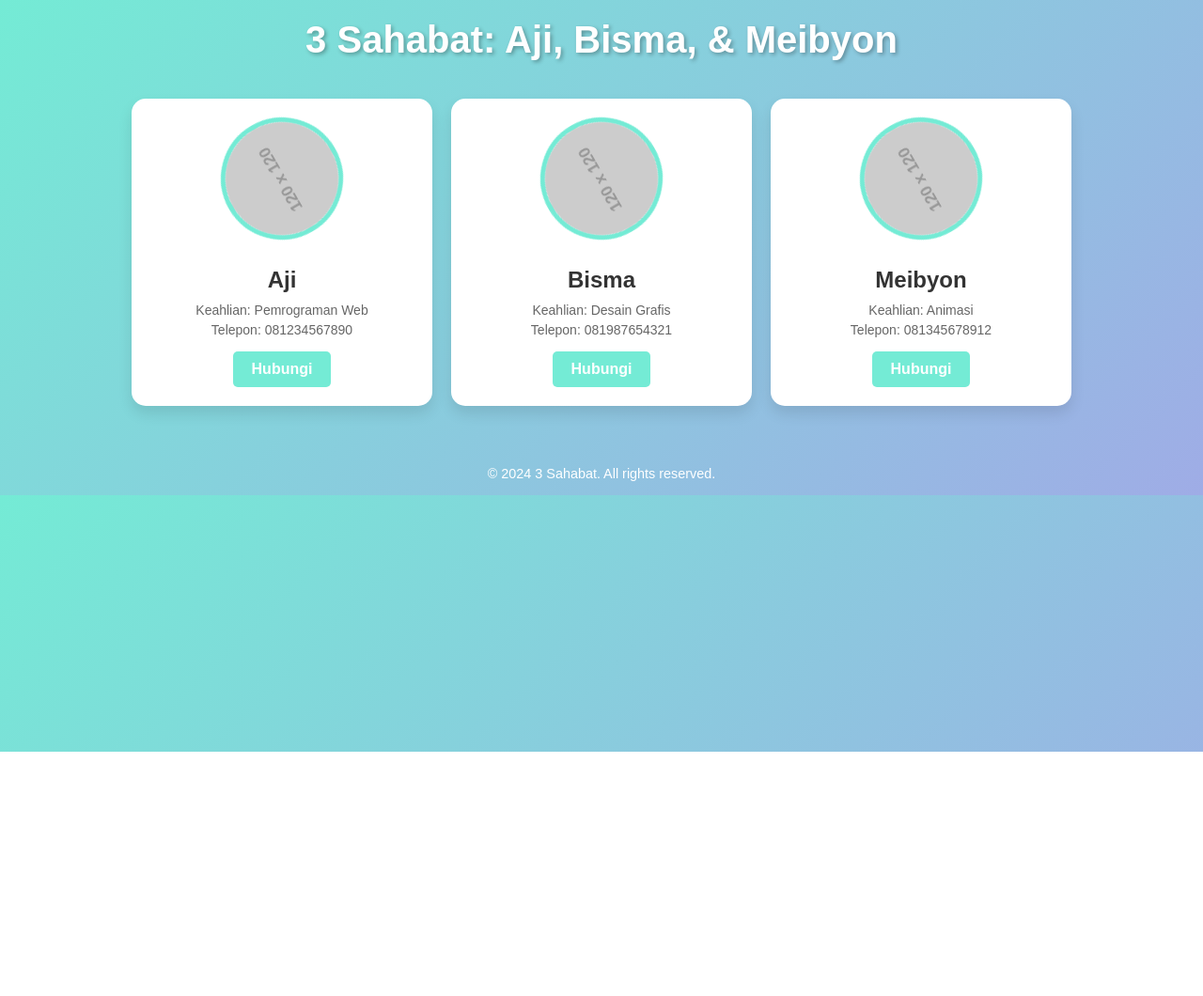
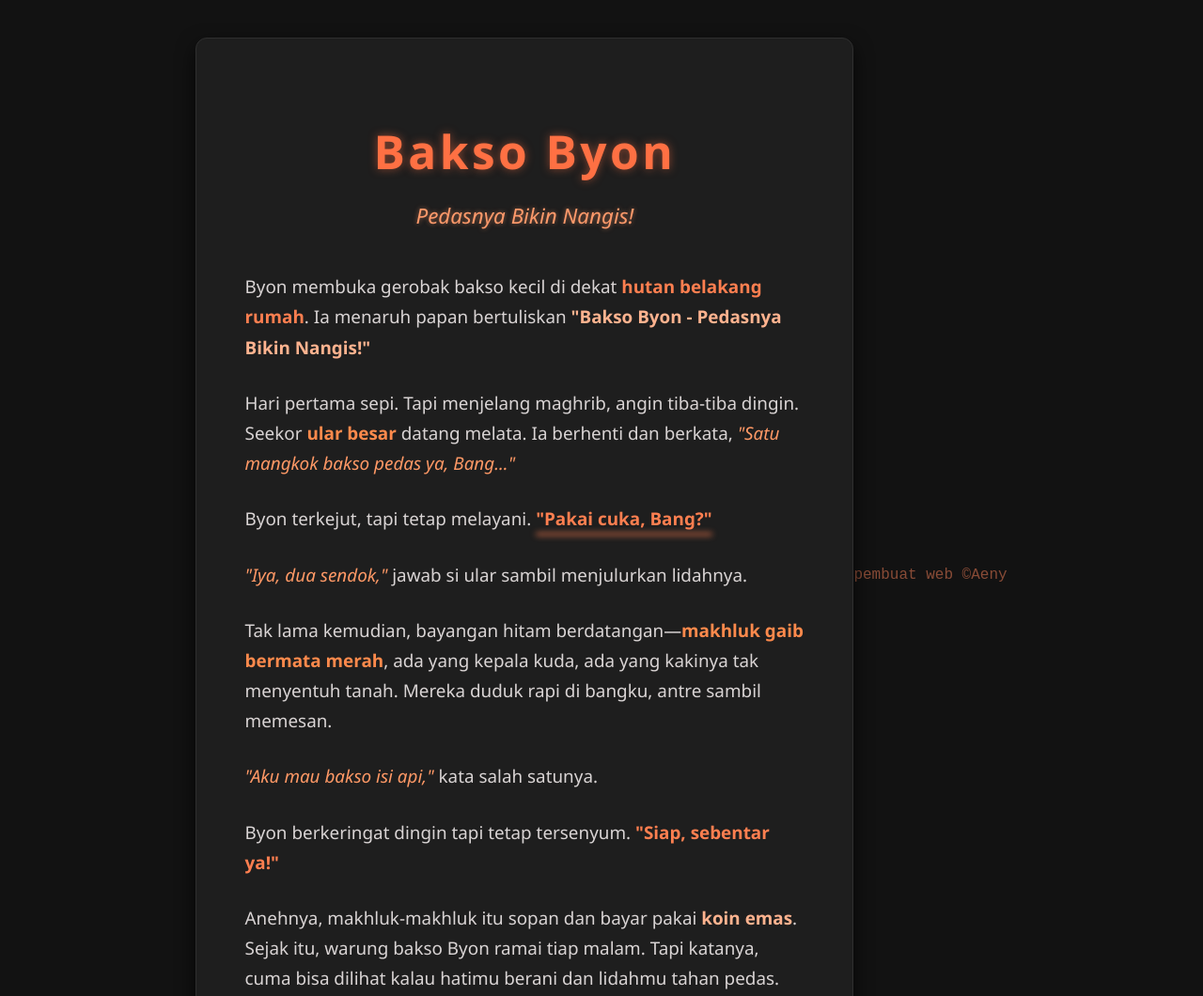
Before and after one commit to Aji12yaku/3Sahabat, a plain HTML site: page index.html in a window 1280 px wide. Shown: the top 1060 px of the page at 94% size. Before the commit the page ends 800 px from the top, so only its background shows below. Drawn offline with Linux system fonts and the light colour scheme; placeholder pictures from the web are drawn by us.

Commit message:
index.html

```diff
--- a/index.html
+++ b/index.html
@@ -1,124 +1,150 @@
 <!DOCTYPE html>
-<html lang="en">
+<html lang="id">
 <head>
-  <meta charset="UTF-8">
-  <meta name="viewport" content="width=device-width, initial-scale=1.0">
-  <title>3 Sahabat</title>
+<meta charset="UTF-8" />
+<meta name="viewport" content="width=device-width, initial-scale=1" />
+<title>Bakso Byon - Cerita Seru</title>
 <style>
+  /* Reset & base */
+  * {
+    box-sizing: border-box;
+  }
   body {
-      font-family: 'Poppins', sans-serif;
-      background: linear-gradient(135deg, #74ebd5, #9face6);
     margin: 0;
-      padding: 0;
+    background: #121212;
+    color: #e0dede;
+    font-family: 'Segoe UI', Tahoma, Geneva, Verdana, sans-serif;
+    line-height: 1.7;
     display: flex;
-      flex-direction: column;
+    justify-content: center;
     align-items: center;
-      color: #333;
+    min-height: 100vh;
+    padding: 2.5rem;
+  }
+  main {
+    background: #1e1e1e;
+    max-width: 700px;
+    padding: 2.8rem 3.2rem;
+    border-radius: 12px;
+    box-shadow: 0 8px 20px rgba(0, 0, 0, 0.7);
+    position: relative;
+    overflow: hidden;
+    border: 1px solid #2f2f2f;
+    transition: box-shadow 0.3s ease;
+  }
+  main:hover {
+    box-shadow: 0 12px 35px rgba(255, 99, 71, 0.6);
   }
   h1 {
-      margin: 20px 0;
-      font-size: 2.5em;
-      color: #ffffff;
-      text-shadow: 2px 2px 4px rgba(0, 0, 0, 0.3);
+    font-size: 3.1rem;
+    margin-bottom: 0.5rem;
+    text-align: center;
+    color: #ff7043;
+    letter-spacing: 0.07em;
+    text-shadow: 0 0 10px #ff704380;
+    font-weight: 700;
   }
-    .container {
-      display: flex;
-      flex-wrap: wrap;
-      gap: 20px;
-      justify-content: center;
-      padding: 20px;
+  h2 {
+    font-size: 1.4rem;
+    font-weight: 500;
+    margin-top: 0;
+    text-align: center;
+    color: #ff9a6b;
+    margin-bottom: 2.5rem;
+    font-style: italic;
+    text-shadow: 0 0 5px #ff9a6b88;
   }
-    .card {
-      background: #ffffff;
-      border-radius: 15px;
-      padding: 20px;
-      width: 280px;
-      box-shadow: 0 8px 15px rgba(0, 0, 0, 0.1);
-      transition: transform 0.3s, box-shadow 0.3s;
+  p {
+    font-size: 1.18rem;
+    margin-bottom: 1.7rem;
+    color: #d9d4d4;
+  }
+  p span.highlight {
+    color: #ffb38f;
+    font-weight: 600;
+    cursor: default;
+    transition: color 0.3s ease;
+  }
+  p span.highlight:hover {
+    color: #ffc8a8;
+  }
+  /* Strong & emphasis accents */
+  p strong {
+    color: #ff8a4c;
+  }
+  p em {
+    color: #ff9966;
+  }
+  /* Underlined glow effect for important words */
+  .glow-underline {
+    position: relative;
+    color: #ff7f50;
+    font-weight: 600;
+    cursor: default;
+    transition: color 0.4s ease;
+  }
+  .glow-underline::after {
+    content: '';
+    position: absolute;
+    width: 100%;
+    height: 3px;
+    background: #ff7f50cc;
+    bottom: -5px;
+    left: 0;
+    border-radius: 2px;
+    filter: blur(3px);
+    transition: background-color 0.4s ease;
+  }
+  .glow-underline:hover {
+    color: #ffa07a;
+  }
+  .glow-underline:hover::after {
+    background-color: #ffb07acc;
+  }
+  /* Footer style */
+  footer {
+    margin-top: 3.5rem;
+    font-size: 1rem;
     text-align: center;
+    color: #a65a40cc;
+    font-weight: 500;
+    font-family: 'Courier New', Courier, monospace;
+    user-select: none;
   }
-    .card:hover {
-      transform: translateY(-10px);
-      box-shadow: 0 15px 25px rgba(0, 0, 0, 0.2);
+  @media (max-width: 480px) {
+    main {
+      padding: 2rem 2rem;
     }
-    .card img {
-      width: 120px;
-      height: 120px;
-      border-radius: 50%;
-      border: 5px solid #74ebd5;
-      margin-bottom: 15px;
-      animation: rotate 3s infinite linear;
+    h1 {
+      font-size: 2.4rem;
     }
-    @keyframes rotate {
-      0% {
-        transform: rotate(0deg);
+    h2 {
+      font-size: 1.1rem;
+      margin-bottom: 1.8rem;
     }
-      100% {
-        transform: rotate(360deg);
-      }
-    }
-    .card h2 {
-      margin: 10px 0;
-      color: #333;
-      font-size: 1.5em;
-    }
-    .card p {
-      margin: 5px 0;
-      font-size: 14px;
-      color: #666;
-    }
-    .card a {
-      display: inline-block;
-      margin-top: 10px;
-      padding: 10px 20px;
-      background: #74ebd5;
-      color: #ffffff;
-      font-weight: bold;
-      text-decoration: none;
-      border-radius: 5px;
-      transition: background 0.3s ease;
-    }
-    .card a:hover {
-      background: #5cbdd5;
+    p {
+      font-size: 1rem;
+      margin-bottom: 1.3rem;
     }
     footer {
-      margin-top: 30px;
-      color: #fff;
-      font-size: 0.9em;
-      text-align: center;
+      font-size: 0.95rem;
+    }
   }
 </style>
 </head>
 <body>
-  <h1>3 Sahabat: Aji, Bisma, & Meibyon</h1>
-  <div class="container">
-    <!-- Card Aji -->
-    <div class="card">
-      <img src="https://via.placeholder.com/120" alt="Aji's Profile Picture">
-      <h2>Aji</h2>
-      <p>Keahlian: Pemrograman Web</p>
-      <p>Telepon: 081234567890</p>
-      <a href="tel:081234567890">Hubungi</a>
-    </div>
-    <!-- Card Bisma -->
-    <div class="card">
-      <img src="https://via.placeholder.com/120" alt="Bisma's Profile Picture">
-      <h2>Bisma</h2>
-      <p>Keahlian: Desain Grafis</p>
-      <p>Telepon: 081987654321</p>
-      <a href="tel:081987654321">Hubungi</a>
-    </div>
-    <!-- Card Meibyon -->
-    <div class="card">
-      <img src="https://via.placeholder.com/120" alt="Meibyon's Profile Picture">
-      <h2>Meibyon</h2>
-      <p>Keahlian: Animasi</p>
-      <p>Telepon: 081345678912</p>
-      <a href="tel:081345678912">Hubungi</a>
-    </div>
-  </div>
-  <footer>
-    <p>© 2024 3 Sahabat. All rights reserved.</p>
-  </footer>
+<main>
+  <h1>Bakso Byon</h1>
+  <h2><em>Pedasnya Bikin Nangis!</em></h2>
+  <p>Byon membuka gerobak bakso kecil di dekat <span class="glow-underline">hutan belakang rumah</span>. Ia menaruh papan bertuliskan <span class="highlight">"Bakso Byon - Pedasnya Bikin Nangis!"</span></p>
+  <p>Hari pertama sepi. Tapi menjelang maghrib, angin tiba-tiba dingin. Seekor <strong>ular besar</strong> datang melata. Ia berhenti dan berkata, <em>"Satu mangkok bakso pedas ya, Bang..."</em></p>
+  <p>Byon terkejut, tapi tetap melayani. <span class="glow-underline">"Pakai cuka, Bang?"</span></p>
+  <p><em>"Iya, dua sendok,"</em> jawab si ular sambil menjulurkan lidahnya.</p>
+  <p>Tak lama kemudian, bayangan hitam berdatangan—<strong>makhluk gaib bermata merah</strong>, ada yang kepala kuda, ada yang kakinya tak menyentuh tanah. Mereka duduk rapi di bangku, antre sambil memesan.</p>
+  <p><em>"Aku mau bakso isi api,"</em> kata salah satunya.</p>
+  <p>Byon berkeringat dingin tapi tetap tersenyum. <span class="glow-underline">"Siap, sebentar ya!"</span></p>
+  <p>Anehnya, makhluk-makhluk itu sopan dan bayar pakai <span class="highlight">koin emas</span>. Sejak itu, warung bakso Byon ramai tiap malam. Tapi katanya, cuma bisa dilihat kalau hatimu berani dan lidahmu tahan pedas.</p>
+</main>
+<footer>pembuat web ©Aeny</footer>
 </body>
 </html>
```
Lines whose indentation alone changed are shown as unchanged.
